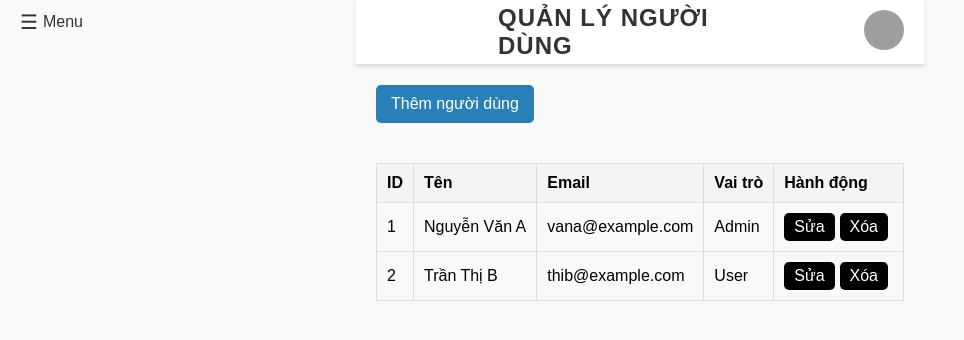
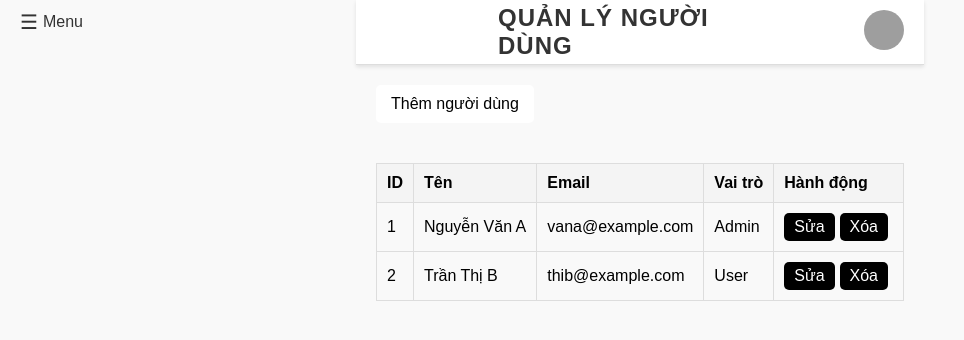
Before and after one commit to teddiebrwn/shopping, a React (Create React App) app in the folder client-admin/: page /users in a window 1280 px wide. In both pictures the pointer is over the button "Thêm người dùng". Shown: the top 340 px of the page, without its empty margins (0-964 px from the left). Built offline with nearby package versions, Linux system fonts and the light colour scheme; grey boxes are pictures that could not be loaded.

Commit message:
Add files via upload

```diff
--- a/client-admin/src/Component/Orders/Orders.css
+++ b/client-admin/src/Component/Orders/Orders.css
@@ -5,7 +5,7 @@
 
   .add-button {
     padding: 10px 15px;
-    background-color: #3498db;
+    background-color: black;
     color: white;
     border: none;
     border-radius: 5px;
@@ -14,7 +14,8 @@
   }
 
   .add-button:hover {
-    background-color: #2980b9;
+    background-color:white;
+    color: black;
   }
 
   .orders-table {
```
